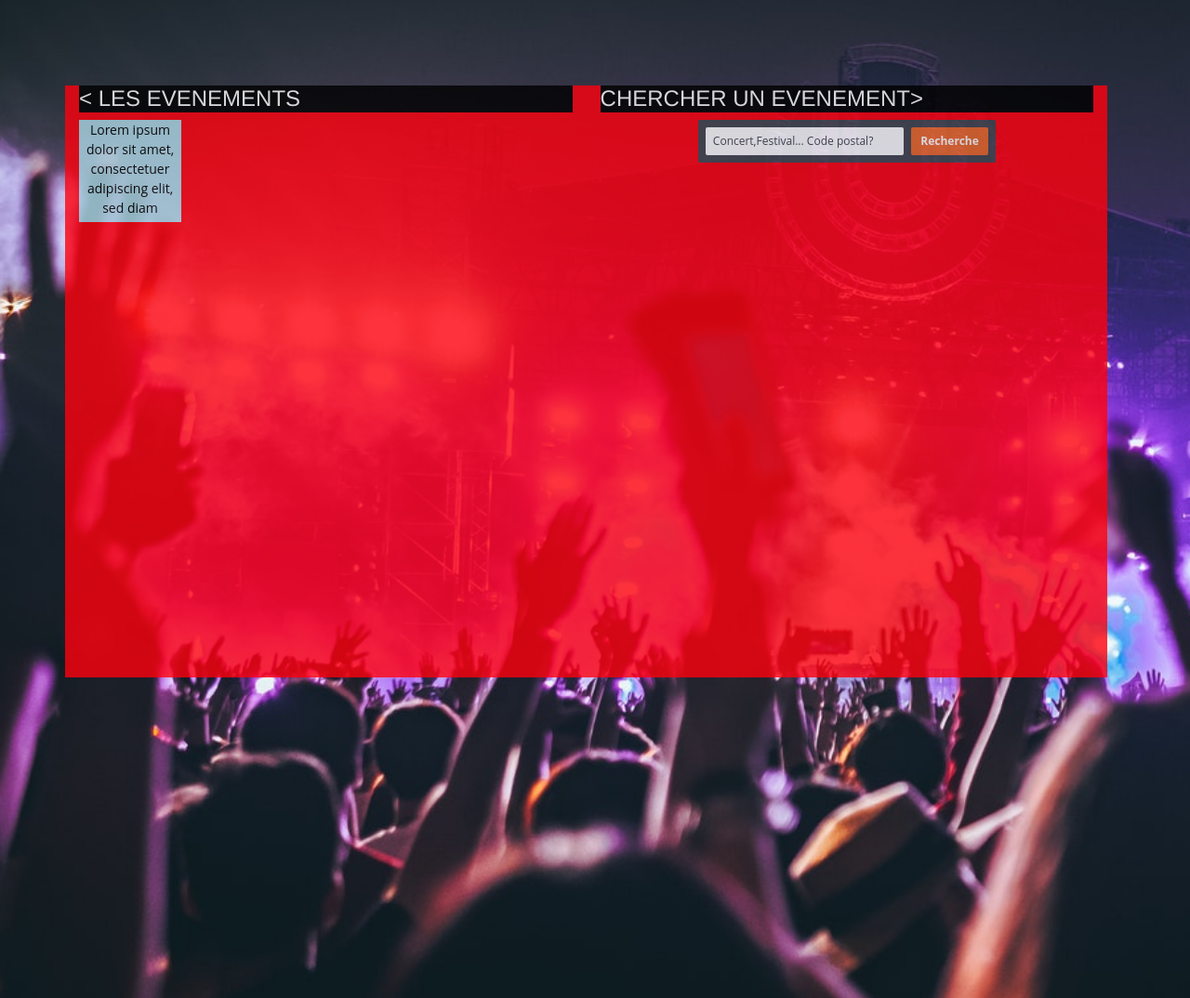
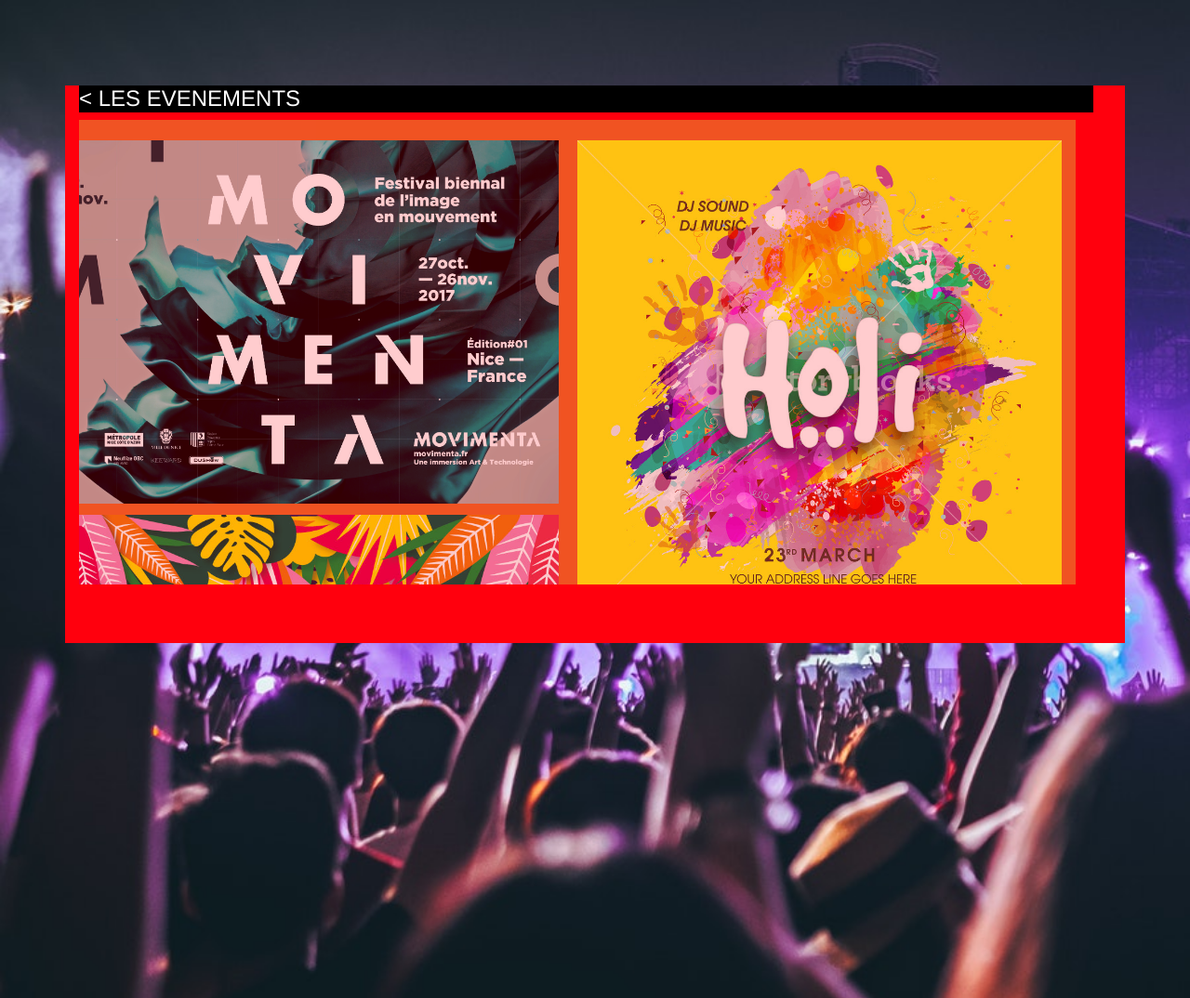
Before and after one commit to luzzsounds/New-World-Of-Music, a PHP site: page /evenements.php in a window 1280 px wide. Shown: the part 93-1167 px from the top of the page at 93% size. Run offline with PHP 8.4, Linux system fonts and the light colour scheme; some web fonts are replaced.

Commit message:
Création de la page des évenements et de la page detail ( et modif css )

```diff
--- /dev/null
+++ b/detailevents.php
@@ -0,0 +1 @@
+<?php
--- a/evenements.php
+++ b/evenements.php
@@ -1,21 +1,65 @@
 <?php
-
 include('inc/pdo.php');
 include('inc/header.php'); ?>
 
 
     <div class="container">
         <div class="row">
-            <div class="col-lg-6">
+            <div class="col-lg-12">
                 <figcaption><h4> < LES EVENEMENTS</h4></figcaption>
 
                 <div class="container-fluid bg-3 text-center">
                     <div class="row">
 
+                        <div class="ex3">
+                            <div class="row">
+                                <div class="column">
+                                    <a href="detailevents.php">
+                                        <img src="assets/img/event1.jpg" style="width:100%">
+                                    </a>
+                                    <a href="detailevents.php">
+                                        <img src="assets/img/event2.jpg" style="width:100%">
+                                    </a>
+                                    <a href="detailevents.php">
+                                        <img src="assets/img/event3.jpg" style="width:100%">
+                                    </a>
+                                    <a href="detailevents.php">
+                                        <img src="assets/img/event4.jpg" style="width:100%">
+                                    </a>
+                                    <a href="detailevents.php">
+                                        <img src="assets/img/event5.jpg" style="width:100%">
+                                    </a>
+                                    <a href="detailevents.php">
+                                        <img src="assets/img/event6.jpg" style="width:100%">
+                                    </a>
+                                </div>
+                                <div class="column">
+                                    <img src="assets/img/event4.jpg" style="width:100%">
+                                    <img src="assets/img/event5.jpg" style="width:100%">
+                                    <img src="assets/img/event6.jpg" style="width:100%">
+                                    <img src="assets/img/event1.jpg" style="width:100%">
+                                    <img src="assets/img/event2.jpg" style="width:100%">
+                                    <img src="assets/img/event3.jpg" style="width:100%">
 
-
-
-                        <div class="ex3">Lorem ipsum dolor sit amet, consectetuer adipiscing elit, sed diam nonummy nibh euismod tincidunt ut laoreet dolore magna aliquam erat volutpat.</div>
+                                </div>
+                                <div class="column">
+                                    <img src="assets/img/event6.jpg" style="width:100%">
+                                    <img src="assets/img/event1.jpg" style="width:100%">
+                                    <img src="assets/img/event2.jpg" style="width:100%">
+                                    <img src="assets/img/event3.jpg" style="width:100%">
+                                    <img src="assets/img/event4.jpg" style="width:100%">
+                                    <img src="assets/img/event5.jpg" style="width:100%">
+                                </div>
+                                <div class="column">
+                                    <img src="assets/img/event1.jpg" style="width:100%">
+                                    <img src="assets/img/event2.jpg" style="width:100%">
+                                    <img src="assets/img/event3.jpg" style="width:100%">
+                                    <img src="assets/img/event4.jpg" style="width:100%">
+                                    <img src="assets/img/event5.jpg" style="width:100%">
+                                    <img src="assets/img/event6.jpg" style="width:100%">
+                                </div>
+                            </div>
+                        </div>
 
 
                     </div>
@@ -25,24 +69,6 @@
 
 
 
-            <div class="col-lg-6">
-
-                <figcaption><h4> CHERCHER UN EVENEMENT></h4></figcaption>
-                <div class="grid">
-
-                    <form action="" method="get" class="search">
-
-                        <div class="form__field">
-                            <input type="search" name="search" placeholder="Concert,Festival... Code postal?" class="form__input">
-                            <input type="submit" value="Recherche" class="button">
-                        </div>
-
-                    </form>
-
-
-
-                </div>
-            </div>
         </div>
     </div>
 
--- a/style.css
+++ b/style.css
@@ -216,12 +216,16 @@
 /*--------------------------------------------- BODY ------------------------------------------------------------------*/
 
 div.ex3 {
-    background-color: lightblue;
-    width: 110px;
-    height: 110px;
+    background-color: #ed6829;
+    width: 100%;
+    height: 500px;
     overflow: auto;
+    opacity:0.8;
 }
+col-lg-12{
 
+    opacity:0.8;
+}
 .col-lg-6 {
      background-color: #000000;
      opacity:0.8;
@@ -243,6 +247,8 @@
 }
 .container{
     margin-top:185px;
+    background-color: #ff000d;
+
 
 .affevents{
     background-color: black;
@@ -421,3 +427,20 @@
 .search input[type="submit"]:hover {
     background-color: var(--searchInputButtonHoverBackgroundColor);
 }
+/*--------------------------------------------- AFFICHE IMG PAGE EVENEMENT  ------------------------------------------------------------------*/
+.column {
+    float: left;
+    width: 50%;
+    padding: 10px;
+}
+
+.column img {
+    margin-top: 12px;
+}
+
+/* Clear floats after the columns */
+.row:after {
+    content: "";
+    display: table;
+    clear: both;
+}
```
Also changed, not shown: assets/img/event1.jpg (added), assets/img/event2.jpg (added), assets/img/event3.jpg (added), assets/img/event4.jpg (added), assets/img/event5.jpg (added), assets/img/event6.jpg (added).
